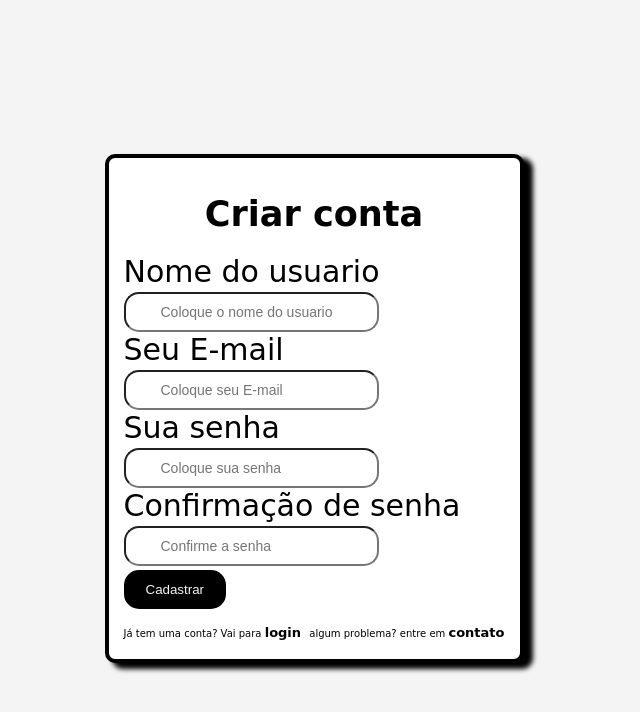
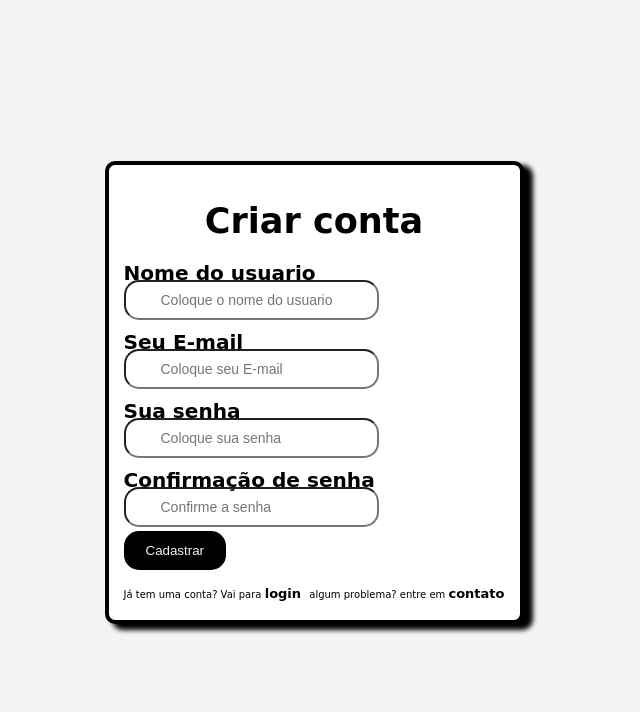
Before and after one commit to ValJr07/site-musica, a plain HTML site: page Cadastro.html in a window 1280 px wide. Shown: the whole page, without its empty margins (326-966 px from the left). Drawn offline with Linux system fonts and the light colour scheme.

Commit message:
Atualização cadastro e Quem somos-pt2

```diff
--- a/Cadastro.html
+++ b/Cadastro.html
@@ -7,28 +7,28 @@
     <title>Cadastro</title>
     <link rel="stylesheet" href="style-cadastro.css">
 </head>
-<body background="ftos/1Night-palm-trees-starry_m.jpg">
+<body>
 
     <div class="criacaodeconta">
         <center><h3><b>Criar conta</b></h3></center>
         <div class="user">
-            Nome do usuario <br>
+            <h6>Nome do usuario</h6> <br>
             <input type="text" placeholder="Coloque o nome do usuario">
         </div>
 
         <div class="email">
-            <label for="email">Seu E-mail</label><br>
+            <label for="email"><h6>Seu E-mail</h6></label><br>
             <input type="email" placeholder="Coloque seu E-mail" name="Email" required>
             <br>
         </div>
 
         <div class="senha">
-            <label for="senha">Sua senha</label> <br>
+            <label for="senha"><h6>Sua senha</h6></label> <br>
             <input type="password" placeholder="Coloque sua senha" required>            <br>
         </div>
 
         <div class="confirmarsenha">
-            <label for="confirmarsenha">Confirmação de senha</label> <br>
+            <label for="confirmarsenha"><h6>Confirmação de senha</h6></label> <br>
             <input type="password" placeholder="Confirme a senha" required>
         </div>
 
--- a/style-cadastro.css
+++ b/style-cadastro.css
@@ -9,8 +9,7 @@ body {
     background-size: cover;
     background-position: center;
     background-color: #f4f4f4;
-    overflow: hidden;
-
+    margin-top: -8px;
 }
 
 div.criacaodeconta {
@@ -63,3 +62,8 @@ input:hover{
 #login{
     margin-right: 5px;
 }
+
+h6 {
+    margin-bottom: -43px;
+    margin-top: 10px;
+}
--- a/style-quemsomos.css
+++ b/style-quemsomos.css
@@ -4,7 +4,6 @@ body {
     align-items: center;
     background-color: #f4f4f4;
     margin: 0px;
-    overflow: hidden;
 }
 
 .logo {
```
